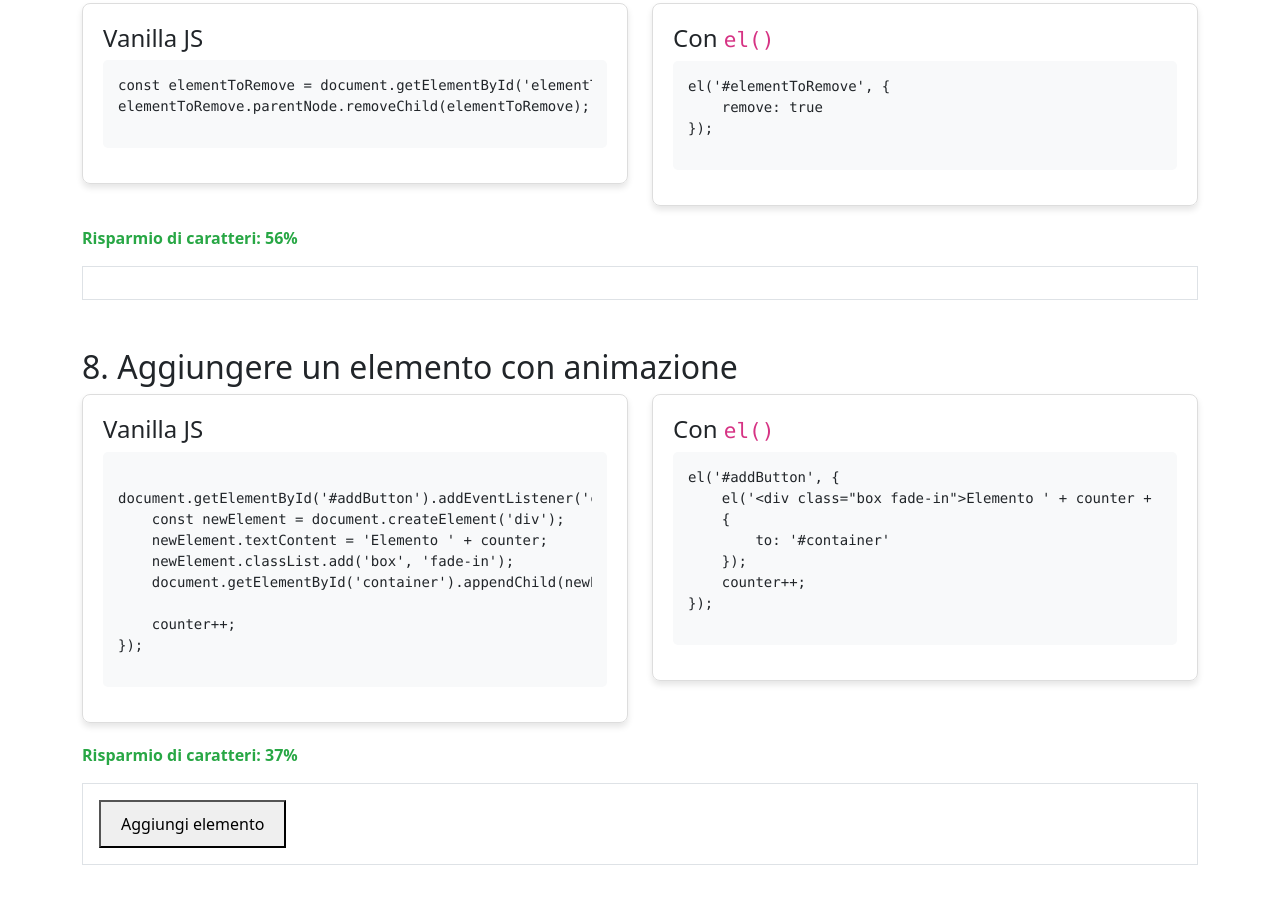
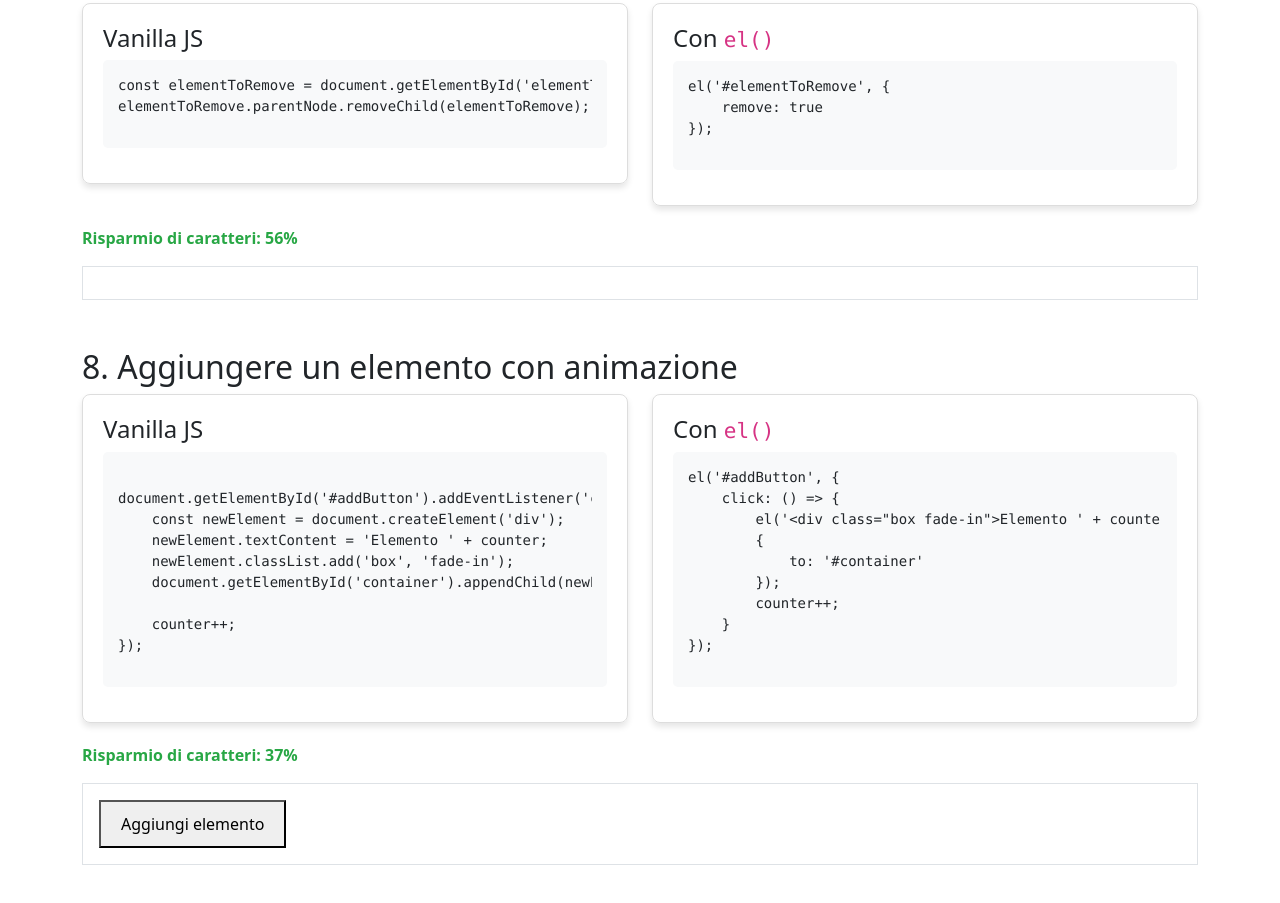
Before and after one commit to giuliopanda/giuliopanda.github.io, a plain HTML site: page el-test.html in a window 1280 px wide. Shown: the part 2873-3776 px from the top of the page. Drawn offline with nearby package versions, Linux system fonts and the light colour scheme.

Commit message:
20250103

```diff
--- a/el-test.html
+++ b/el-test.html
@@ -344,11 +344,13 @@ document.getElementById('#addButton').addEventListener('click', () => {
                         <h4>Con <code>el()</code></h4>
                         <div class="code-box">
                             <pre><code>el('#addButton', {
-    el('&lt;div class="box fade-in"&gt;Elemento ' + counter + '&lt;/div&gt;',
-    {
-        to: '#container'
-    });
-    counter++;
+    click: () => {
+        el('&lt;div class="box fade-in"&gt;Elemento ' + counter + '&lt;/div&gt;',
+        {
+            to: '#container'
+        });
+        counter++;
+    }
 });</code></pre>
                         </div>
                     </div>
```
